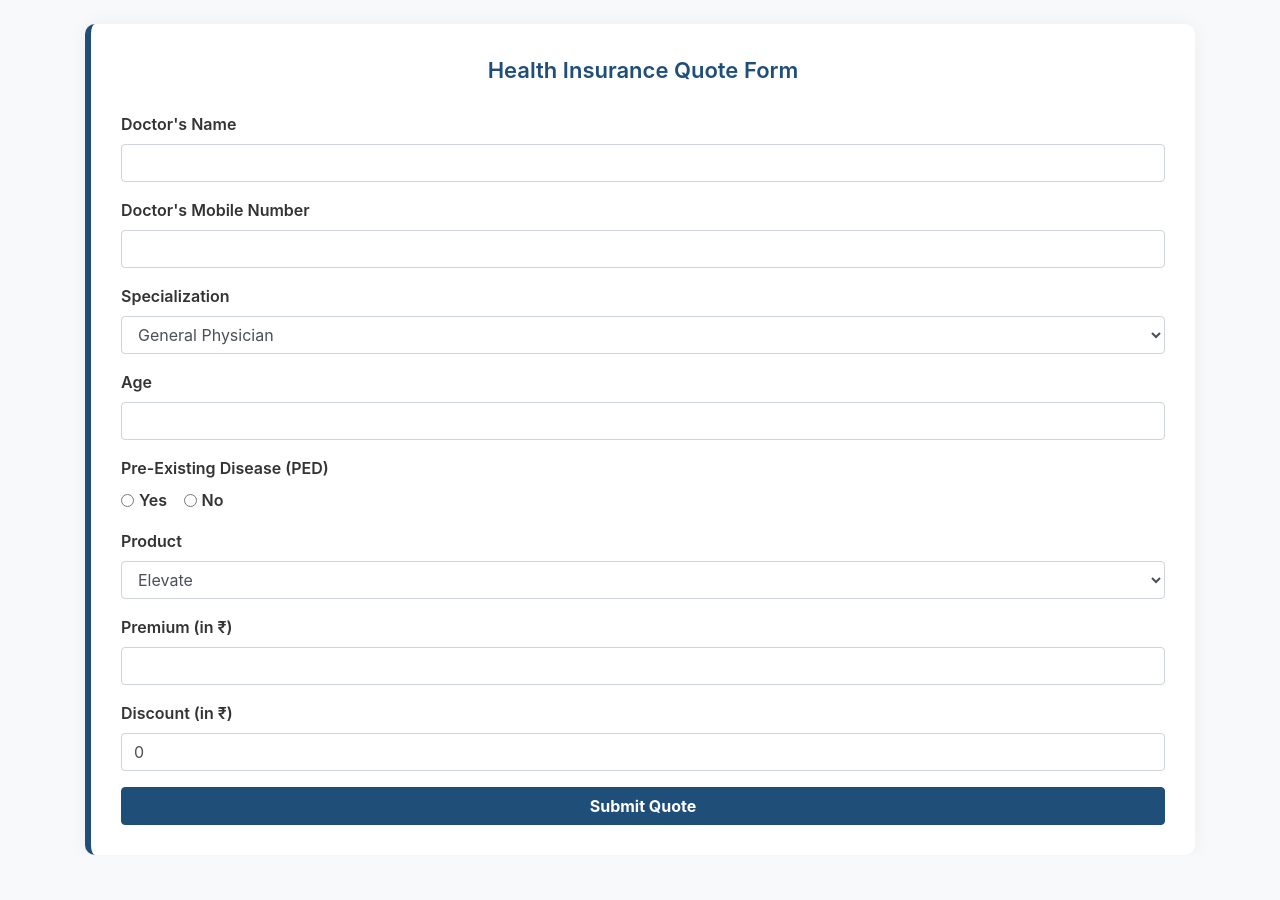
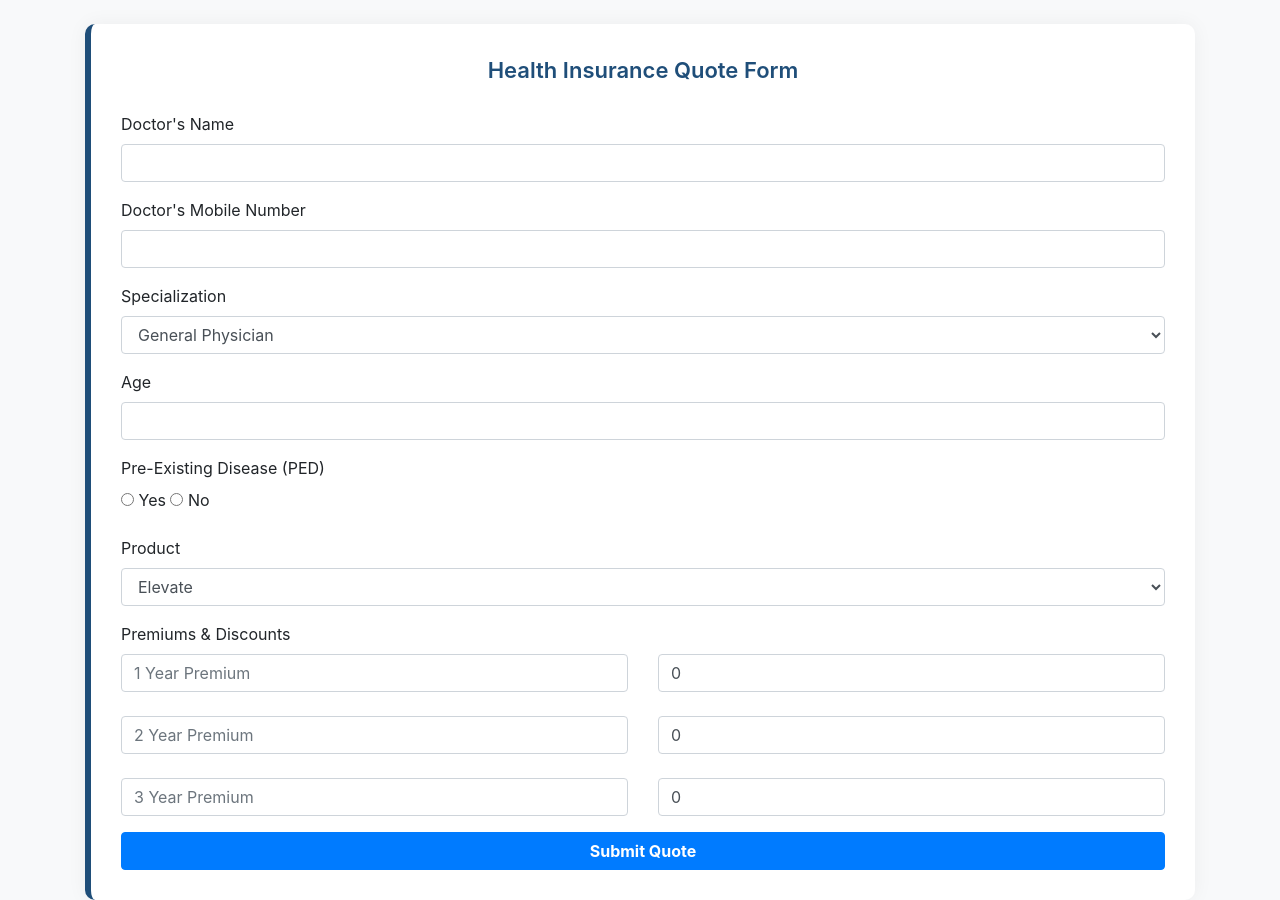
Before and after one commit to HarshitDAFO/Health-Insurance-Quotes, a Flask app: page / in a window 1280 px wide. Shown: the part 90-990 px from the top of the page. Before the commit the page ends 945 px from the top, so only its background shows below. Run offline with Flask 3, Linux system fonts and the light colour scheme; parts of the project's set-up code (start-up, migrations or seed data) failed here and were passed over; some libraries are stand-ins or nearby versions.

Commit message:
Update form.html

```diff
--- a/templates/form.html
+++ b/templates/form.html
@@ -4,8 +4,6 @@
     <title>Health Insurance Quote</title>
     <meta charset="UTF-8" />
     <meta name="viewport" content="width=device-width, initial-scale=1">
-
-    <!-- Bootstrap CSS -->
     <link rel="stylesheet" href="https://stackpath.bootstrapcdn.com/bootstrap/4.5.2/css/bootstrap.min.css">
 
     <style>
@@ -14,9 +12,7 @@
             padding: 15px;
             text-align: center;
         }
-        .header img {
-            height: 60px;
-        }
+        .header img { height: 60px; }
         .form-section {
             background-color: #ffffff;
             border-radius: 10px;
@@ -31,27 +27,22 @@
             margin-bottom: 25px;
             text-align: center;
         }
-        label {
-            font-weight: 600;
-            color: #333;
+    </style>
+
+    <script>
+        function togglePEDDetail() {
+            const yesChecked = document.getElementById("ped_yes").checked;
+            const detailDiv = document.getElementById("ped_detail_box");
+            detailDiv.style.display = yesChecked ? "block" : "none";
         }
-        .btn-primary {
-            background-color: #1f4e79;
-            border-color: #1f4e79;
-        }
-        .btn-primary:hover {
-            background-color: #163e63;
-        }
-    </style>
+    </script>
 </head>
 <body class="bg-light">
 
-    <!-- Logo Header -->
 <div class="header">
     <img src="{{ url_for('static', filename='logo.png') }}" alt="Company Logo">
 </div>
 
-    <!-- Form Container -->
 <div class="container mt-4">
     <div class="form-section">
         <div class="form-title">Health Insurance Quote Form</div>
@@ -82,13 +73,11 @@
             </div>
             <div class="form-group">
                 <label>Pre-Existing Disease (PED)</label><br>
-                    <div class="form-check form-check-inline">
-                        <input class="form-check-input" type="radio" name="ped" value="Yes" id="ped_yes" required>
-                        <label class="form-check-label" for="ped_yes">Yes</label>
-                    </div>
-                    <div class="form-check form-check-inline">
-                        <input class="form-check-input" type="radio" name="ped" value="No" id="ped_no">
-                        <label class="form-check-label" for="ped_no">No</label>
+                <input type="radio" name="ped" value="Yes" id="ped_yes" onclick="togglePEDDetail()" required> <label for="ped_yes">Yes</label>
+                <input type="radio" name="ped" value="No" id="ped_no" onclick="togglePEDDetail()"> <label for="ped_no">No</label>
+                <div id="ped_detail_box" style="display:none; margin-top:10px;">
+                    <label for="ped_detail">Enter PED Details</label>
+                    <input type="text" name="ped_detail" id="ped_detail" class="form-control">
                 </div>
             </div>
             <div class="form-group">
@@ -102,14 +91,35 @@
                     <option>Care Supreme</option>
                 </select>
             </div>
+
             <div class="form-group">
-                    <label for="premium">Premium (in ₹)</label>
-                    <input type="number" name="premium" id="premium" class="form-control" required>
+                <label>Premiums & Discounts</label>
+                <div class="row">
+                    <div class="col">
+                        <input type="number" class="form-control" name="premium_1y" placeholder="1 Year Premium" required>
                     </div>
-                <div class="form-group">
-                    <label for="discount">Discount (in ₹)</label>
-                    <input type="number" name="discount" id="discount" class="form-control" value="0" required>
+                    <div class="col">
+                        <input type="number" class="form-control" name="discount_1y" placeholder="1 Year Discount" value="0" required>
                     </div>
+                </div><br>
+                <div class="row">
+                    <div class="col">
+                        <input type="number" class="form-control" name="premium_2y" placeholder="2 Year Premium" required>
+                    </div>
+                    <div class="col">
+                        <input type="number" class="form-control" name="discount_2y" placeholder="2 Year Discount" value="0" required>
+                    </div>
+                </div><br>
+                <div class="row">
+                    <div class="col">
+                        <input type="number" class="form-control" name="premium_3y" placeholder="3 Year Premium" required>
+                    </div>
+                    <div class="col">
+                        <input type="number" class="form-control" name="discount_3y" placeholder="3 Year Discount" value="0" required>
+                    </div>
+                </div>
+            </div>
+
             <button type="submit" class="btn btn-primary btn-block font-weight-bold">Submit Quote</button>
         </form>
     </div>
```
Lines whose indentation alone changed are shown as unchanged.
